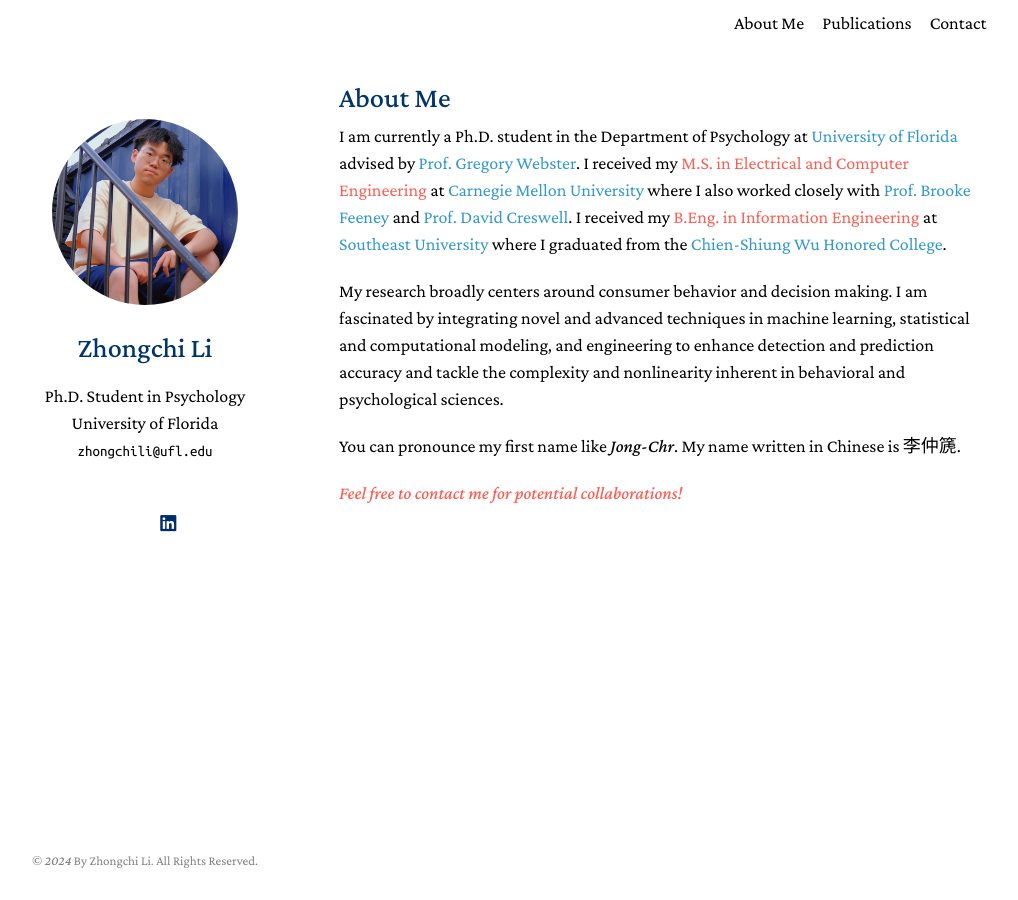
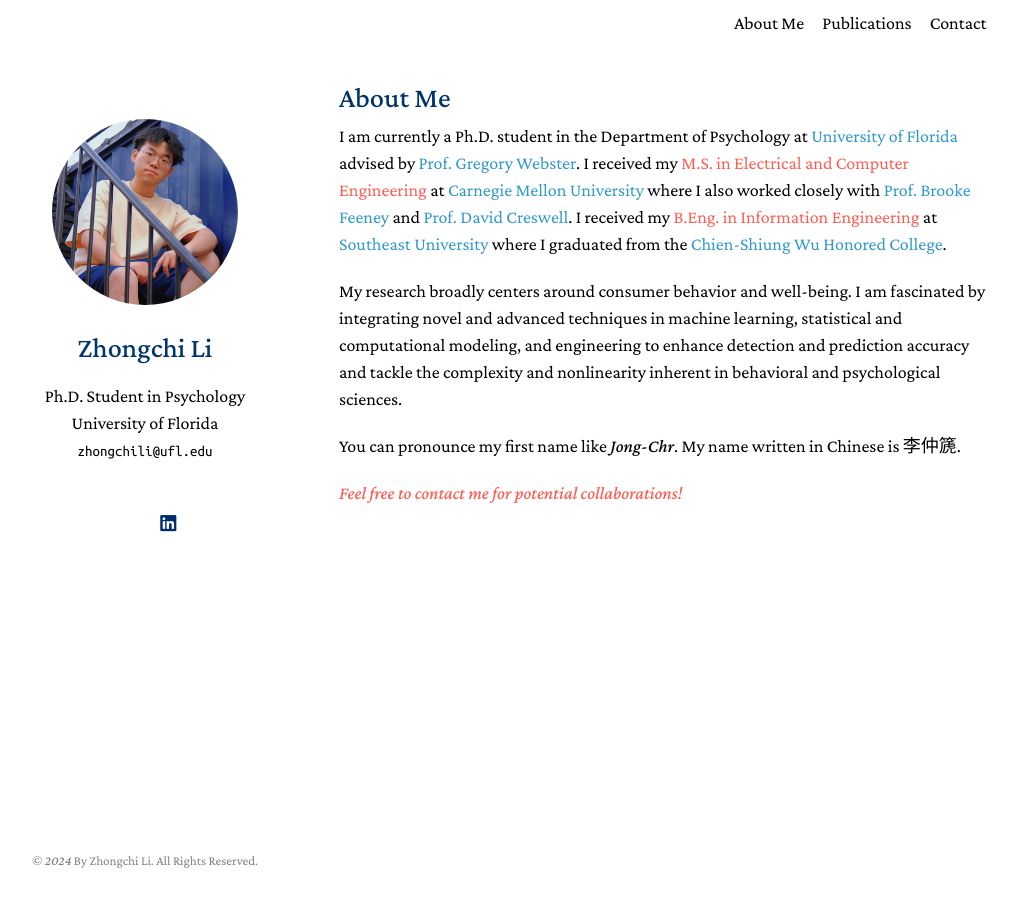
Before and after one commit to zhongchili52/zhongchili52.github.io, a Jekyll site: the page built from index.md, in a window 1280 px wide. Shown: the whole page, without its empty margins (131-1149 px from the left). Built offline with Jekyll 4.4.1, drawn with Linux system fonts in a browser that asks for light colours; a style sheet for code colours, icons or effects is not loaded.

Commit message:
Update index.md

```diff
--- a/index.md
+++ b/index.md
@@ -9,7 +9,7 @@
 
 I am currently a Ph.D. student in the Department of Psychology at [University of Florida](https://psych.ufl.edu/social-psychology/people/) advised by [Prof. Gregory Webster](https://www.gdwebster.com/). I received my <font color="#fd5e53">M.S. in Electrical and Computer Engineering</font> at [Carnegie Mellon University](https://www.ece.cmu.edu/) where I also worked closely with [Prof. Brooke Feeney](https://www.cmu.edu/dietrich/psychology/relationships-lab/brooke-feeney-associate-professor.html) and [Prof. David Creswell](https://www.healthandhumanperformancelab.com/people). I received my <font color="#fd5e53">B.Eng. in Information Engineering</font> at [Southeast University](https://www.seu.edu.cn/english/) where I graduated from the [Chien-Shiung Wu Honored College](https://wjx.seu.edu.cn/wjxen/).
 
-My research broadly centers around consumer behavior and decision making. I am fascinated by integrating novel and advanced techniques in machine learning, statistical and computational modeling, and engineering to enhance detection and prediction accuracy and tackle the complexity and nonlinearity inherent in behavioral and psychological sciences.
+My research broadly centers around consumer behavior and well-being. I am fascinated by integrating novel and advanced techniques in machine learning, statistical and computational modeling, and engineering to enhance detection and prediction accuracy and tackle the complexity and nonlinearity inherent in behavioral and psychological sciences.
 
 You can pronounce my first name like <em>Jong-Chr</em>. My name written in Chinese is 李仲篪.
 
```
